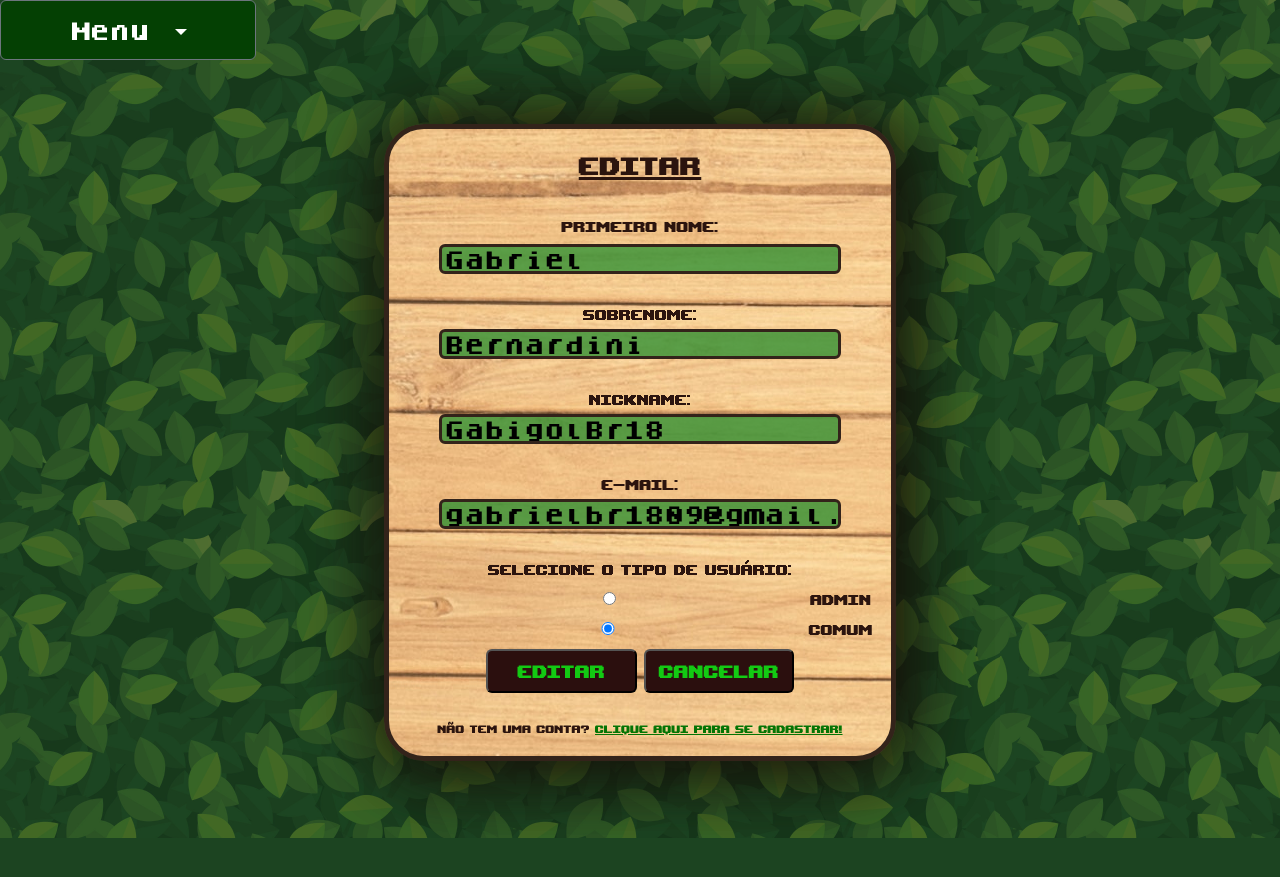
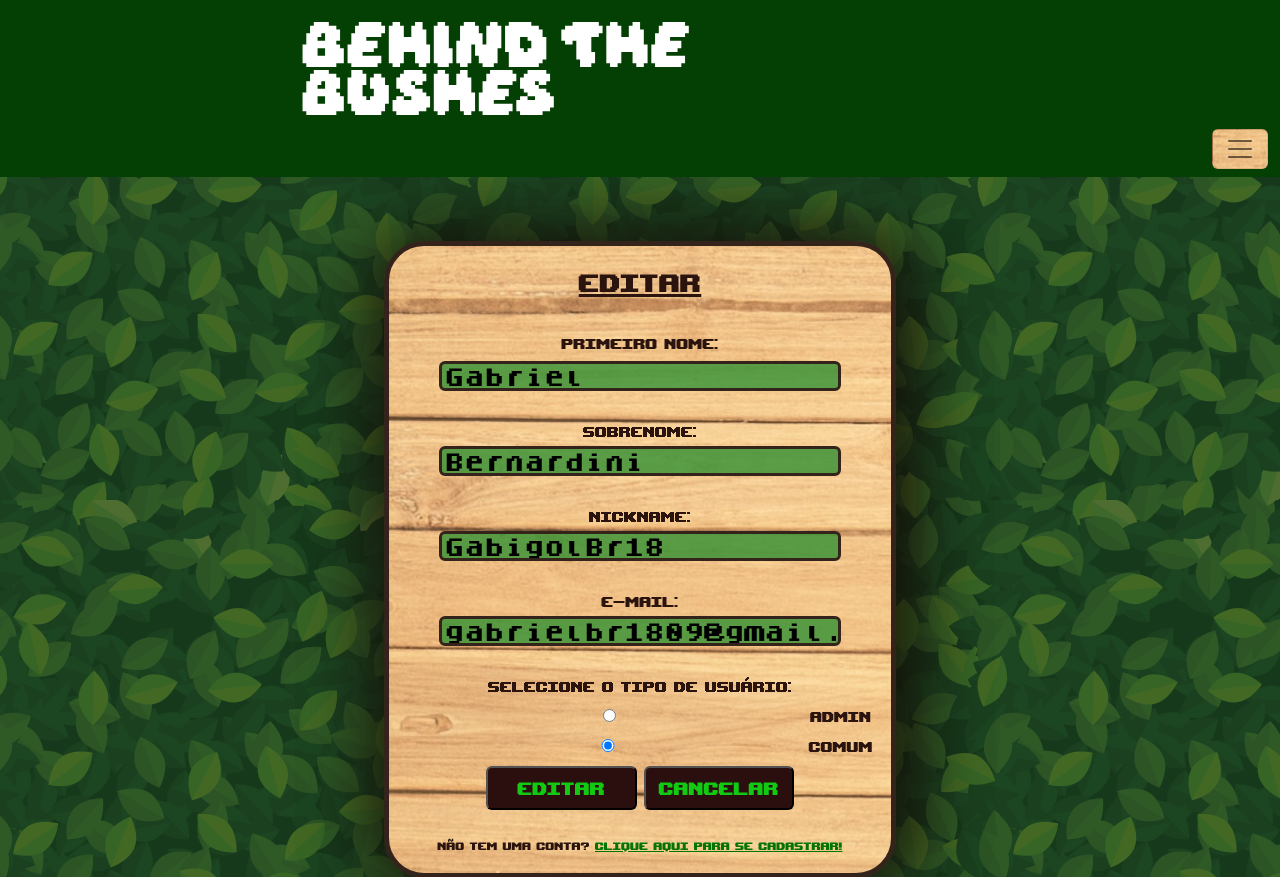
Before and after one commit to Gabriel0Bernardini/phpCRUDBehind, a PHP site: page /editarUsuario.php?Id=6 in a window 1280 px wide. Shown: the top 877 px of the page. Before the commit the page ends 838 px from the top, so only its background shows below. Run offline with PHP 8.4, Linux system fonts and the light colour scheme; data comes from the database, SQL or seed files in the repository.

Commit message:
Implementação Nav 6

```diff
--- a/editarUsuario.php
+++ b/editarUsuario.php
@@ -40,20 +40,15 @@
     <!-- CSS Bootstrap -->
     <link href="https://cdn.jsdelivr.net/npm/bootstrap@5.2.3/dist/css/bootstrap.min.css" rel="stylesheet" integrity="sha384-rbsA2VBKQhggwzxH7pPCaAqO46MgnOM80zW1RWuH61DGLwZJEdK2Kadq2F9CUG65" crossorigin="anonymous">
     <!-- JavaScript Bootstrap -->
-<script src="https://cdn.jsdelivr.net/npm/bootstrap@5.2.3/dist/js/bootstrap.bundle.min.js" integrity="sha384-kenU1KFdBIe4zVF0s0G1M5b4hcpxyD9F7jL+jjXkk+Q2h455rYXK/7HAuoJl+0I4" crossorigin="anonymous"></script>
+    <script src="https://cdn.jsdelivr.net/npm/bootstrap@5.2.3/dist/js/bootstrap.bundle.min.js" integrity="sha384-kenU1KFdBIe4zVF0s0G1M5b4hcpxyD9F7jL+jjXkk+Q2h455rYXK/7HAuoJl+0I4" crossorigin="anonymous"></script>
+    <link rel="stylesheet" href="navTituloStyle.css">
 </head>
 <body>
 
-    <div class="dropdown" style="font-family: DogicaBold;">
-        <button class="btn btn-secondary dropdown-toggle" type="button" data-bs-toggle="dropdown" aria-expanded="false" style="background: rgb(4, 64, 3); height: 60px; width: 20%;font-size:20px;">
-            Menu
-        </button>
-        <ul class="dropdown-menu">
-            <li><a class="dropdown-item" href="index.php">Home</a></li>
-            <li><a class="dropdown-item" href="selectUsuario.php">Lista</a></li>
-            <li><a class="dropdown-item" href="cadastro.php">Cadastro</a></li>
-        </ul>
-    </div>
+<?php
+    require_once("nav.php");
+?>
+
 
     <?php
         if(isset($_GET["Id"])){
--- /dev/null
+++ b/nav.php
@@ -0,0 +1,17 @@
+<nav class="navbar"  style="background: rgb(4, 64, 3);">
+  <div class="container-fluid" style="justify-content:right ;">
+    <h1 class="tituloNav">Behind The Bushes</h1>
+
+    <button class="navbar-toggler" style="background-image: url(Images/woodenTexture.jpg);" type="button" data-bs-toggle="collapse" data-bs-target="#navbarToggleExternalContent" aria-controls="navbarToggleExternalContent" aria-expanded="false" aria-label="Toggle navigation" >
+      <span class="navbar-toggler-icon"></span>
+    </button>
+  </div>
+<div class="collapse" id="navbarToggleExternalContent">
+<div class="p-4 link" style="display: block; ">
+    <a href="index.php" class="link">Home</a>
+    <a href="cadastro.php" class="link">Cadastro</a>
+    <a href="login.php" class="link">Login</a>
+    <a href="selectUsuario.php" class="link">Usuarios Cadastrados</a>
+  </div>
+</div>
+</nav>
--- /dev/null
+++ b/navTituloStyle.css
@@ -0,0 +1,29 @@
+.link{
+    text-decoration: none;
+    color: white;
+    font-family: 'DogicaBold';
+    font-size: 22px;
+    margin-left: 5px;
+  }
+
+.tituloNav{
+    font-family: 'Daydream', Times, serif;
+    color:white;
+    margin-right:27%;
+    margin-left:23%;
+    margin-bottom:1%;
+    padding-top: 1%;
+}
+@font-face {
+    font-family: 'Daydream';
+    src: url('Fonts/Daydream.ttf') format('truetype');
+    font-weight: normal;
+    font-style: normal;
+}
+
+@font-face{
+    font-family: 'DogicaBold';
+    src:url('Fonts/TTF/dogicabold.ttf');
+    font-weight: normal;
+    font-size: normal;
+}
```
Also changed, not shown: cadastro.php (+4 -18 lines), login.php (+4 -16 lines), selectUsuario.php (+6 -2 lines), testeNav.php (+4 -46 lines).
